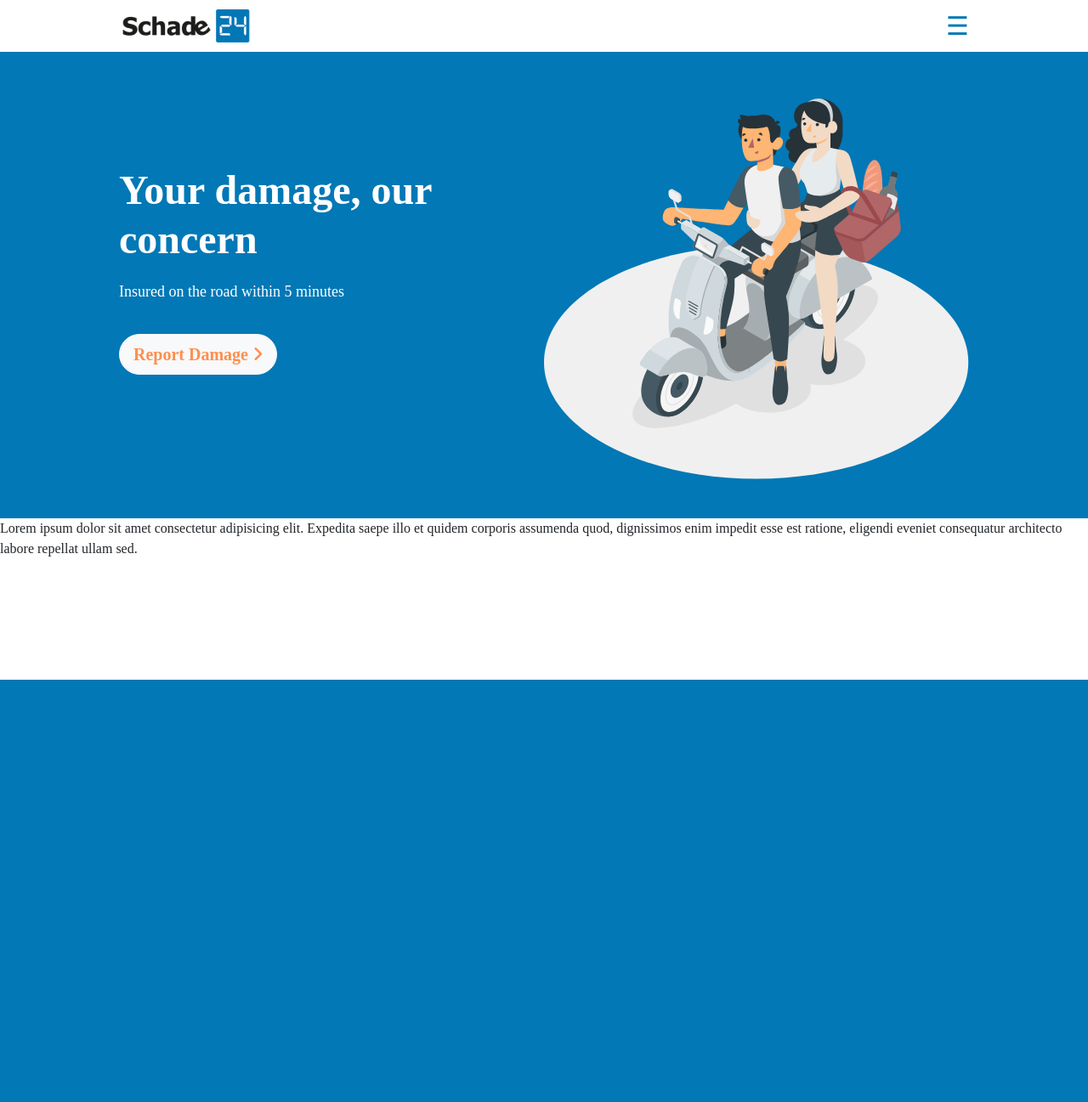
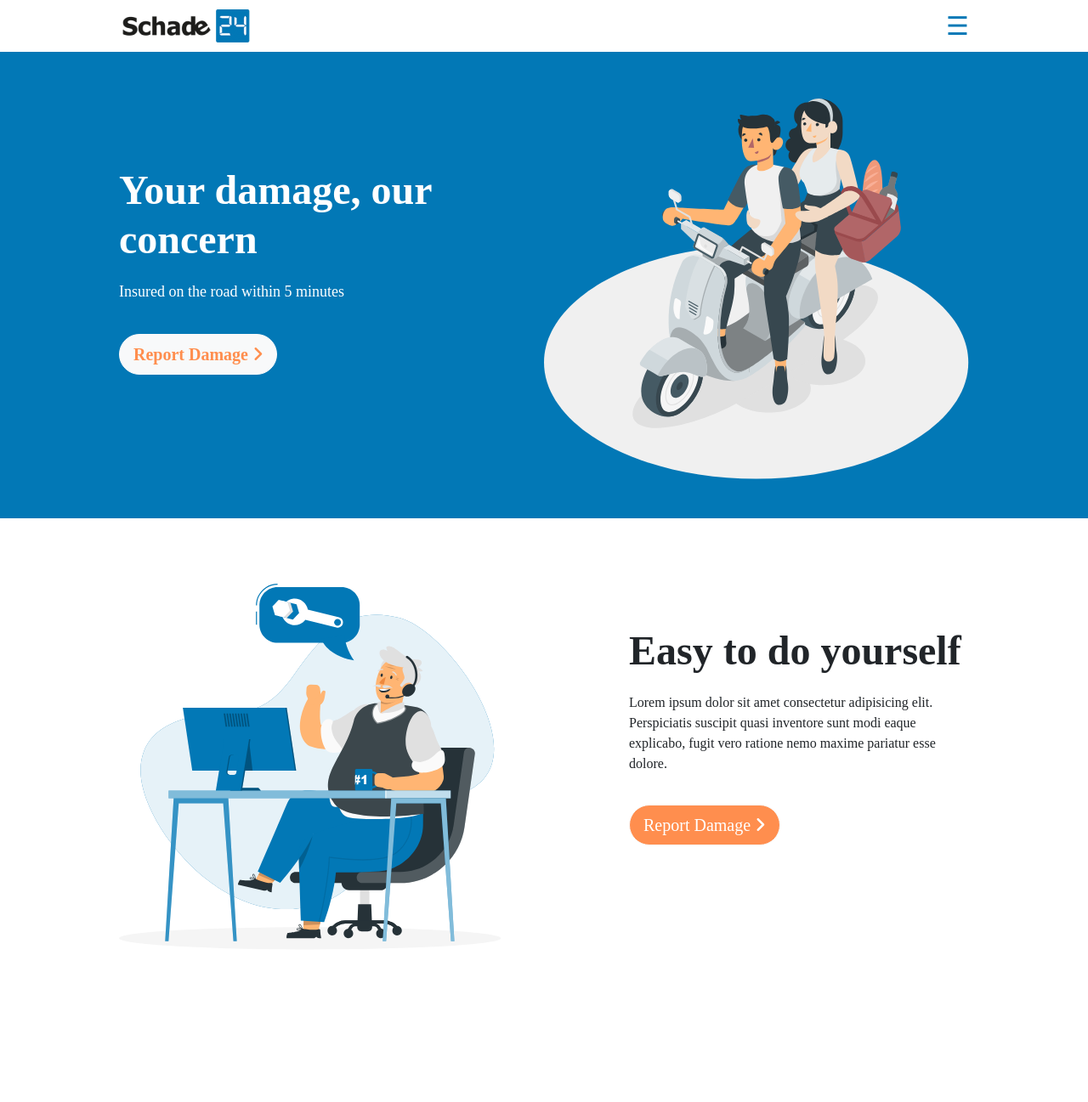
Before and after one commit to HibaSetti/Shade24, a PHP site: page / in a window 1280 px wide. Shown: the whole page at 85% size. Before the commit the page ends 800 px from the top, so only its background shows below. Run offline with PHP 8.4, Linux system fonts and the light colour scheme; some libraries are stand-ins or nearby versions; some web fonts are replaced.

Commit message:
Section Two

```diff
--- a/css/main.css
+++ b/css/main.css
@@ -4,6 +4,7 @@
   }
 html, body {
     font-family: Montserrat ;
+    scroll-behavior: smooth;
 }
 header
 {
@@ -27,26 +28,26 @@ header
 }
 
 
-.left-block {
+.One .left-block {
     float: left;
     width: 46%;
     color:white;
     margin-top: 195px;
 }
-.left-block h1 {
+.One .left-block h1 {
     font-weight: 700;
     font-size: 48px;
 }
-.left-block button {
+.One .left-block button {
     color: #FF8E4E;
     margin-top: 20px;
     font-weight: 600;
 }
-.left-block p {
+.One .left-block p {
     font-size: 18px;
     margin-top: 20px;
 }
-.right-block {
+.One .right-block {
     float: right;
     width: 50%;
     margin-top: 116px;
@@ -104,3 +105,33 @@ img{
      color: #0174B4 !important;
      font-weight: 600;
  }
+ .Two {
+     width: 100%;
+     height: 610px;
+    margin-top: 77px;
+ }
+ .Two .left-block {
+    width: 45%;
+
+}
+.Two .right-block {
+    float: right;
+    width: 40%;
+    margin-top: 50px;
+
+}
+.Two .right-block h1 {
+    font-weight: 700;
+    font-size:48px;
+}
+.cb {
+    clear: both;
+}
+.Two .right-block p {
+    margin-top: 20px;
+}
+.Two .right-block button {
+    margin-top: 20px;
+    background-color: #FF8E4E;
+    color: white;
+}
--- a/index.html
+++ b/index.html
@@ -45,8 +45,23 @@
       </div>
     </section>
 </header>
+<div class="cb"></div>
 <section class="Two">
-  Lorem ipsum dolor sit amet consectetur adipisicing elit. Expedita saepe illo et quidem corporis assumenda quod, dignissimos enim impedit esse est ratione, eligendi eveniet consequatur architecto labore repellat ullam sed.
+  <div class="container">
+    <div class="right-block">
+      <h1>
+        Easy to do yourself
+      </h1>
+      <p>Lorem ipsum dolor sit amet consectetur adipisicing elit.
+         Perspiciatis suscipit quasi inventore sunt modi eaque explicabo,
+        fugit vero ratione nemo maxime pariatur esse dolore.</p>
+
+      <button class="btn btn-light btn-lg rounded-pill"> Report Damage <i class="fas fa-angle-right"></i></button>
+      </div>
+      <div class="left-block">
+      <img src="images/home2.svg" />
+      </div>
+  </div>
 </section>
 <script src="js/jquery.js"></script>
 <script src="js/bootstrap.min.js"></script>
```
Also changed, not shown: css/images/home1.svg (deleted).
